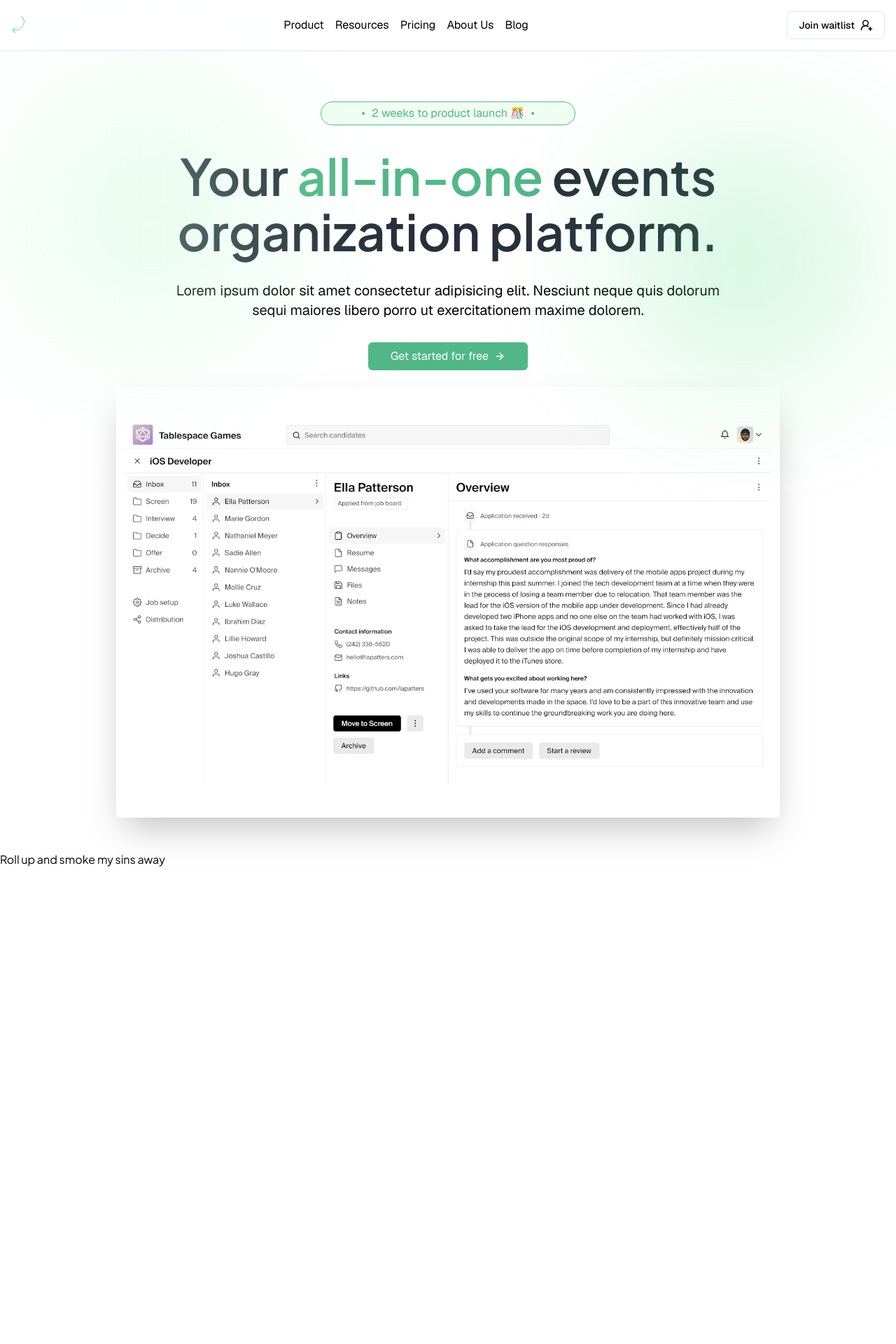
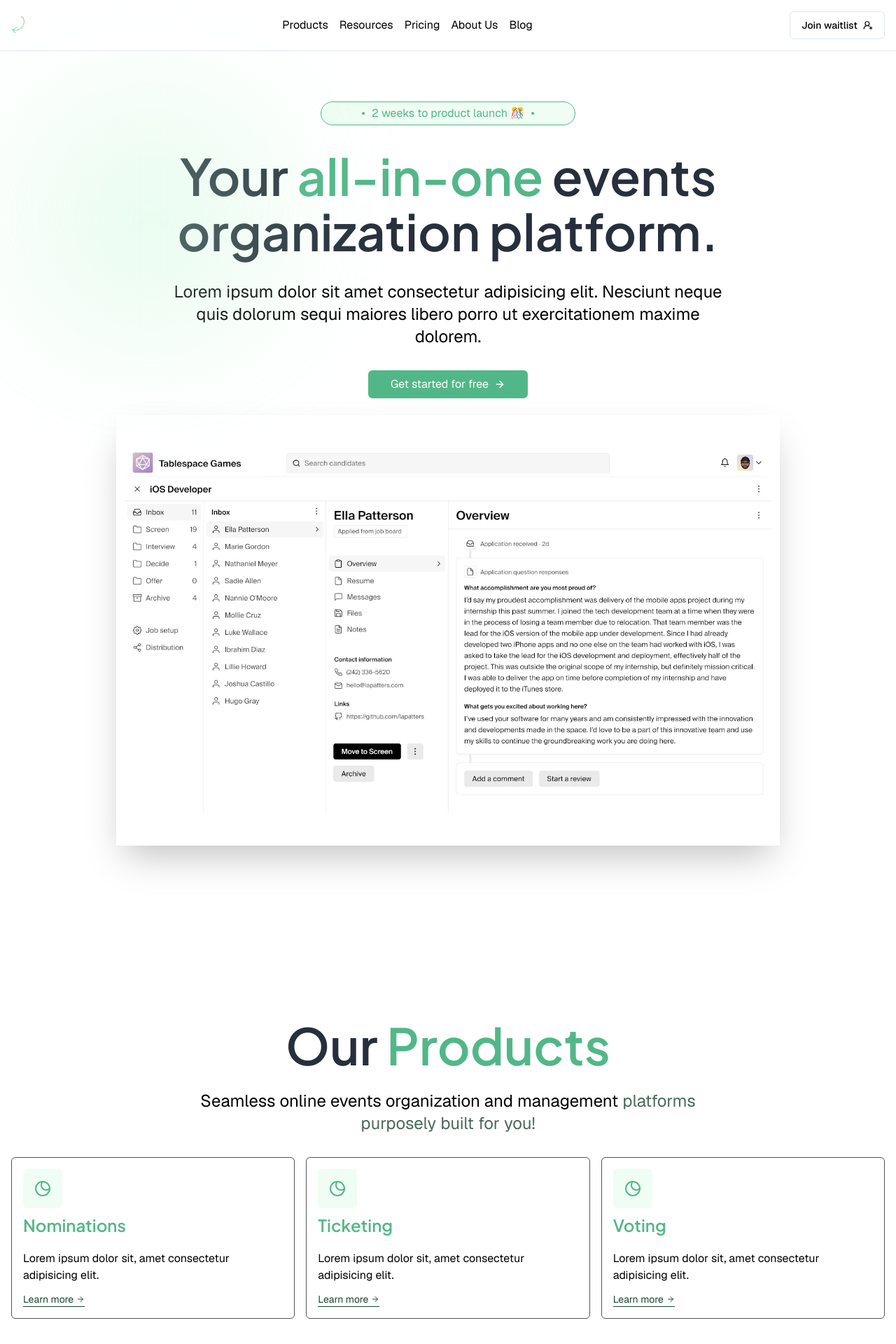
Before and after one commit to InteliTech-Inc/jed, a Next.js app: page / in a window 1280 px wide. Shown: the top 1920 px of the page at 70% size. Built offline with nearby package versions, Linux system fonts and the light colour scheme.

Commit message:
feat(app): add products section

```diff
--- a/src/app/(landing)/components/hero.tsx
+++ b/src/app/(landing)/components/hero.tsx
@@ -7,9 +7,9 @@ import { Dot } from "lucide-react";
 
 export default function Hero() {
   return (
-    <section className="min-h-[calc(100vh_-_60px)] w-full z-10 grid place-content-center lg:p-12">
+    <section className="min-h-screen h-fit w-full z-10 grid place-content-center lg:p-12">
       <section className="relative">
-        <div className="absolute w-60 aspect-square bg-green-400/40 blur-[120px]  right-[4%] bottom-[15%] animate-pulse duration-1000" />
+        <div className=" hidden lg:absolute w-60 aspect-square bg-green-400/40 blur-[120px]  right-[4%] bottom-[15%]  animate-pulse duration-1000" />
         <div className="absolute w-60 aspect-square bg-green-200/60 blur-[120px]  left-[4%] top-[15%]" />
         <section className="flex flex-col gap-8 p-2 lg:p-6 text-center w-full lg:w-4/5 mx-auto">
           <Badge>
@@ -19,11 +19,11 @@ export default function Hero() {
               <Dot className=" text-inherit" />
             </p>
           </Badge>
-          <h1 className=" text-5xl lg:text-[4.5rem] leading-[1.1] font-semibold text-gray-900/90">
+          <h1 className=" main-heading">
             Your <mark className=" text-secondary">all-in-one</mark> events
             organization platform.
           </h1>
-          <p className=" lg:px-12 mx-auto text-lg lg:text-xl">
+          <p className=" lg:px-12 mx-auto text-lg lg:text-2xl">
             Lorem ipsum dolor sit amet consectetur adipisicing elit. Nesciunt
             neque quis dolorum sequi maiores libero porro ut exercitationem
             maxime dolorem.
--- a/src/app/(landing)/components/mobile_navbar.tsx
+++ b/src/app/(landing)/components/mobile_navbar.tsx
@@ -32,7 +32,7 @@ export default function MobileNavbar({
       <nav
         ref={menuRef}
         className={
-          "border top-0 left-0 h-screen bg-green-50 w-5/6 p-4 lg:h-fit relative lg:p-0 lg:w-full "
+          "border top-0 left-0 h-screen bg-white w-5/6 p-4 lg:h-fit relative lg:p-0 lg:w-full "
         }
       >
         <div className=" absolute right-4 lg:hidden">
--- a/src/app/(landing)/components/navbar.tsx
+++ b/src/app/(landing)/components/navbar.tsx
@@ -13,7 +13,7 @@ import { UserRoundPlusIcon } from "lucide-react";
 
 export const NavLinks = [
   {
-    name: "Product",
+    name: "Products",
     path: "/product",
   },
   {
@@ -87,7 +87,7 @@ export default function Navbar() {
       <section className="hidden lg:block">
 
         <Button className=" gap-2" variant={"outline"}>
-          Join waitlist <UserRoundPlusIcon size={18} />{" "}
+          Join waitlist <UserRoundPlusIcon size={14} />{" "}
         </Button>
       </section>
     </div>
--- /dev/null
+++ b/src/app/(landing)/components/product.tsx
@@ -0,0 +1,39 @@
+import { EclipseIcon, ArrowRightIcon } from "lucide-react";
+
+export default function Product() {
+  return (
+    <div className=" py-12 h-screen grid place-content-center">
+      <section className="p-4 w-full text-center">
+        <h1 className=" main-heading py-6">
+          Our <mark className=" text-secondary">Products</mark>
+        </h1>
+        <p className=" text-lg lg:text-2xl  leading-[1.4] w-full lg:w-3/5 mx-auto">
+          Seamless online events organization and management{" "}
+          <mark className=" text-primary/80">
+            platforms purposely built for you!
+          </mark>
+        </p>
+      </section>
+      <section className=" grid lg:grid-cols-3 gap-4 p-4">
+        {["Nominations", "Ticketing", "Voting"].map((item) => {
+          return (
+            <div className=" border border-neutral-600 rounded-md p-4">
+              <div className="p-4 bg-green-50 rounded-md w-fit aspect-square">
+                <EclipseIcon className="text-secondary" />
+              </div>
+              <h3 className=" text-2xl font-semibold text-secondary py-2">
+                {item}
+              </h3>
+              <p className="py-3">
+                Lorem ipsum dolor sit, amet consectetur adipisicing elit.
+              </p>
+              <a className="text-primary items-center border-b w-fit border-b-primary gap-1 hover:gap-3 transition-all duration-300 flex text-sm" href="/">
+                Learn more <ArrowRightIcon size={12}/>
+              </a>
+            </div>
+          );
+        })}
+      </section>
+    </div>
+  );
+}
--- a/src/app/(landing)/page.tsx
+++ b/src/app/(landing)/page.tsx
@@ -1,13 +1,12 @@
 import Navbar from "./components/navbar";
 import Hero from "./components/hero";
+import Product from "./components/product";
 export default async function Home() {
   return (
     <div>
       <Navbar />
       <Hero />
-      <section className=" h-[200vh]">
-        <h1>Roll up and smoke my sins away</h1>
-      </section>
+      <Product />
     </div>
   );
 }
--- a/src/app/globals.css
+++ b/src/app/globals.css
@@ -7,6 +7,9 @@ h1, h2, h3, h4, h5, h6 {
   font-family: var(--font-heading);
 }
 
+.main-heading {
+  @apply text-5xl lg:text-[4.5rem] leading-[1.1] font-semibold text-gray-900/90
+}
 
 mark {
   all: unset
```
